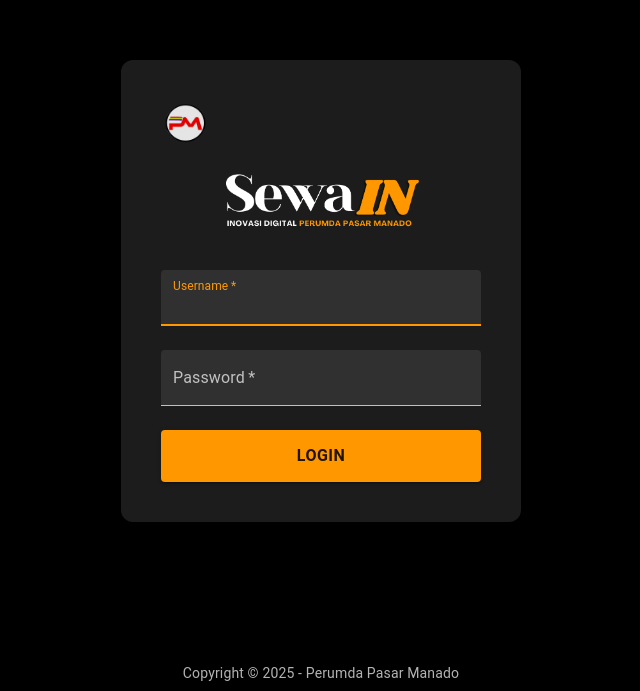
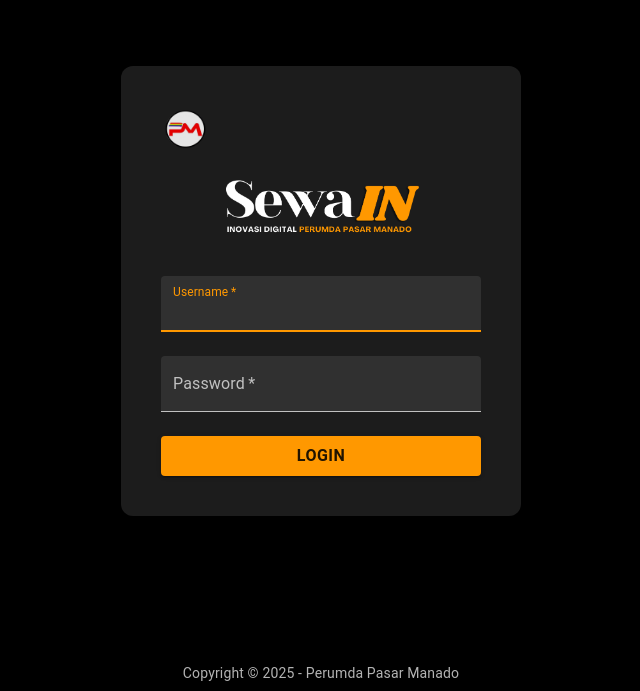
Before and after one commit to giovannyrogi/sewain-pdpasarmanado, a Next.js app: page /login in a window 1280 px wide. Shown: the part 109-800 px from the top of the page, without its empty margins (319-959 px from the left). Built offline with nearby package versions, Linux system fonts and the light colour scheme; some icons are missing.

Commit message:
memperbaiki ukuran button login dan menambah use client untuk client component

```diff
--- a/app/components/informationpreviewmodal/page.jsx
+++ b/app/components/informationpreviewmodal/page.jsx
@@ -1,3 +1,5 @@
+"use client";
+
 import {
   Box,
   Button,
--- a/app/login/page.jsx
+++ b/app/login/page.jsx
@@ -262,7 +262,7 @@
             variant="contained"
             color="primary"
             fullWidth
-            sx={{ mt: 2, py: 1.5, fontWeight: "bold", fontSize: 16 }}
+            sx={{ mt: 2, fontWeight: "bold", fontSize: 16 }}
             disabled={loading || redirecting}
             startIcon={
               loading && <CircularProgress size={22} color="inherit" />
```
